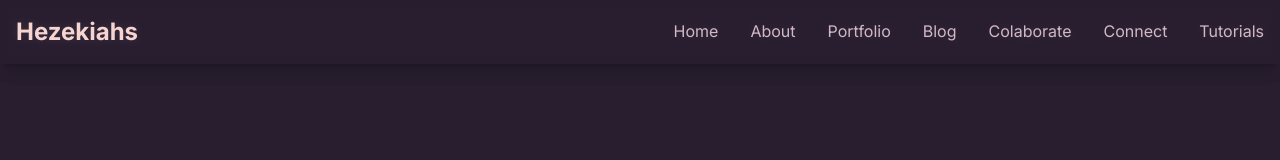
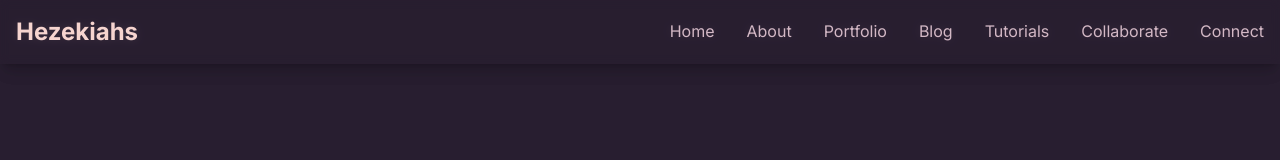
Before and after one commit to HezekiahsDev/hezekiahs, a Next.js app in the folder portfolio_website/: page / in a window 1280 px wide. Shown: the top 160 px of the page. Built offline with nearby package versions, Linux system fonts and the light colour scheme.

Commit message:
Fix: fix header to include the tutorial link

```diff
--- a/portfolio_website/app/components/Navbar.tsx
+++ b/portfolio_website/app/components/Navbar.tsx
@@ -15,9 +15,9 @@ const NAV_LINKS: { href: string; label: string }[] = [
   { href: "/about", label: "About" },
   { href: "/portfolio", label: "Portfolio" },
   { href: "/blog", label: "Blog" },
-  { href: "/colaborate", label: "Colaborate" },
+  { href: "/tutorials", label: "Tutorials" },
+  { href: "/colaborate", label: "Collaborate" },
   { href: "/contact", label: "Connect" },
-  { href: "/tutorials", label: "Tutorials" },
 ];
 
 const NavLink: FC<NavLinkProps> = ({ href, label, onClick }) => (
```
